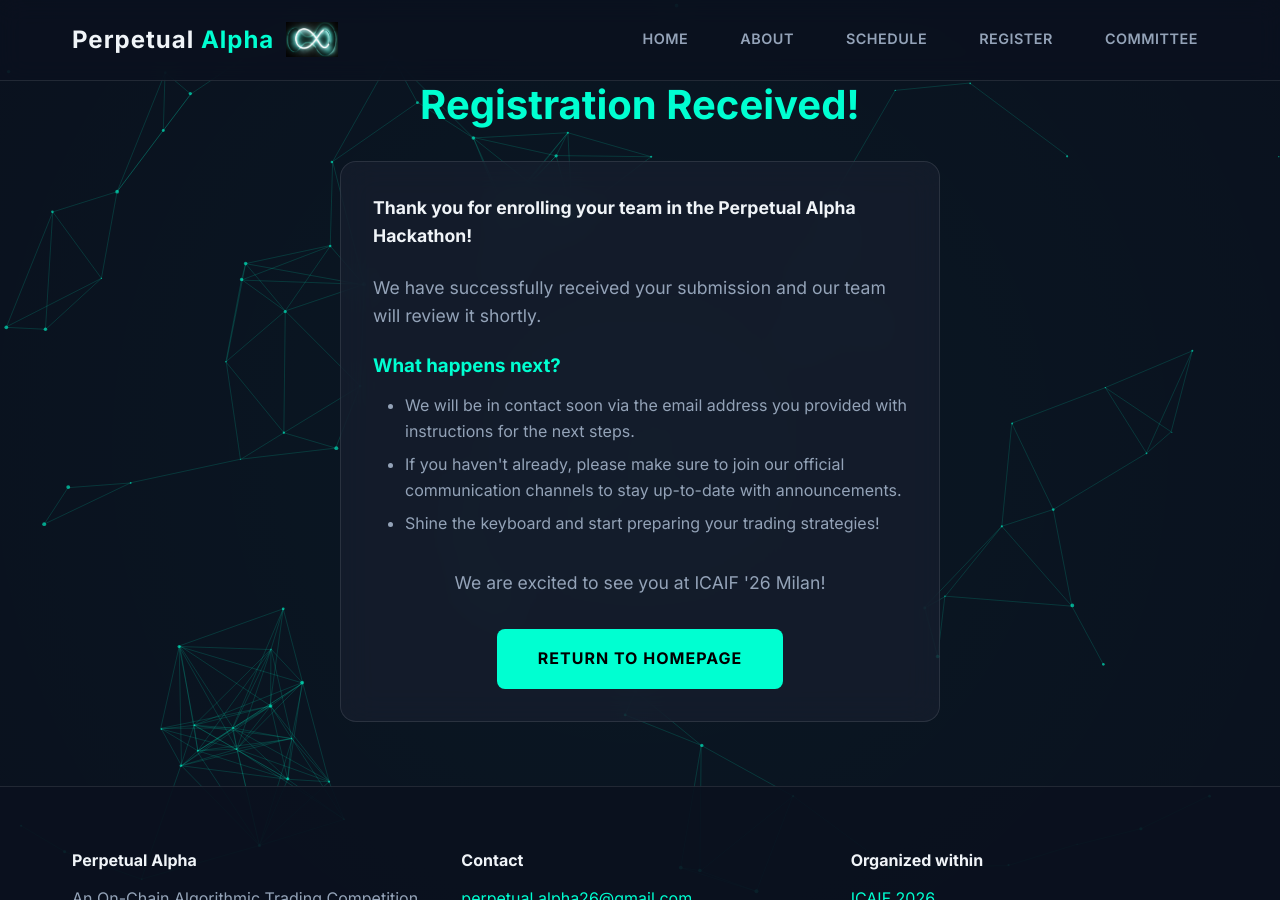
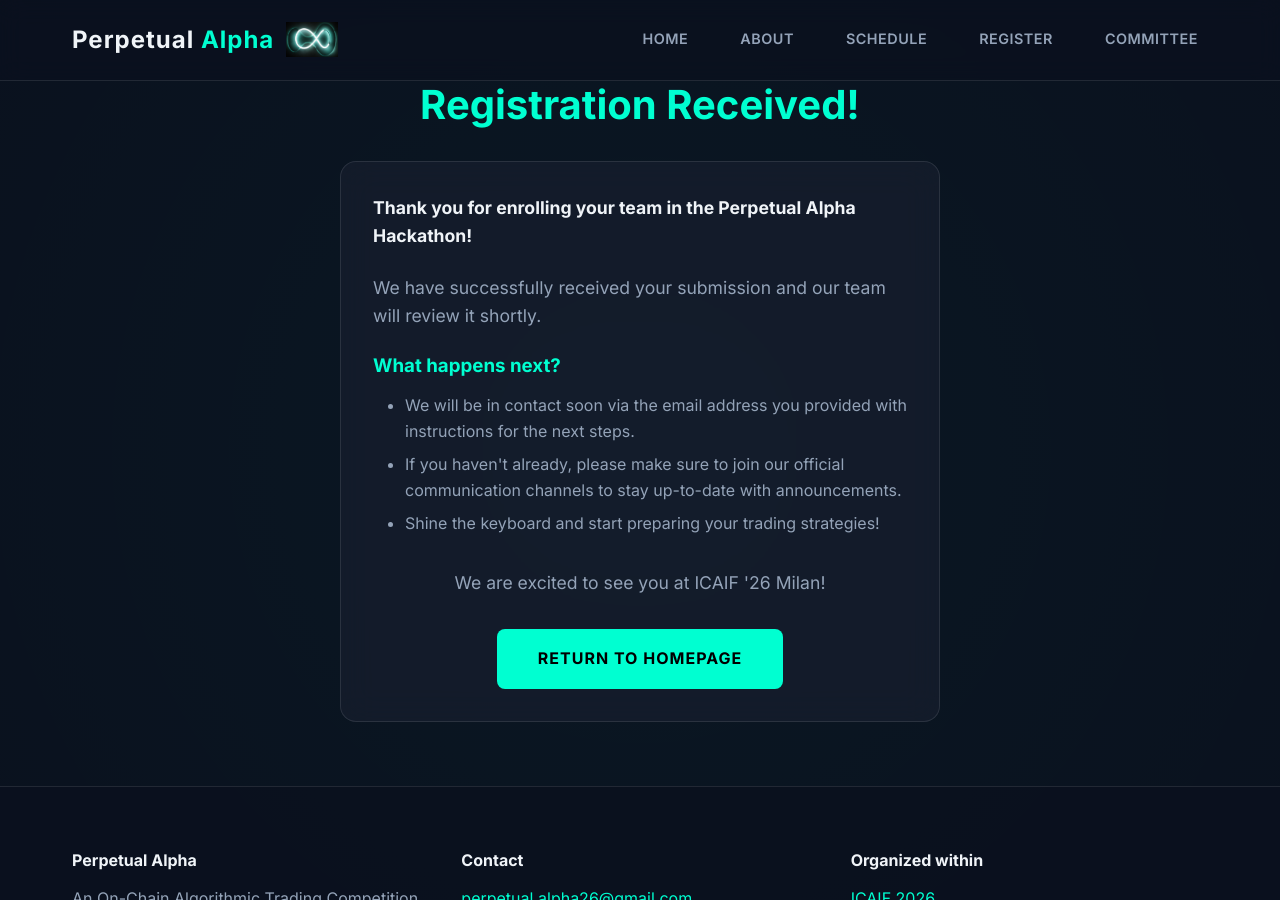
Before and after one commit to perpetual-alpha26/perpetual-alpha26.github.io, a Jekyll site: the page built from thanks.md, in a window 1280 px wide and 900 px high. Built offline with Jekyll 4.4.1, drawn with Linux system fonts in a browser that asks for light colours.

Commit message:
Restrict particle network background to homepage only

```diff
--- a/_layouts/default.html
+++ b/_layouts/default.html
@@ -31,6 +31,8 @@
         {{ content }}
     </main>
     {% include footer.html %}
+    {% if page.url == '/' or page.url == '/index.html' %}
     {% include particles.html %}
+    {% endif %}
 </body>
 </html>
```
